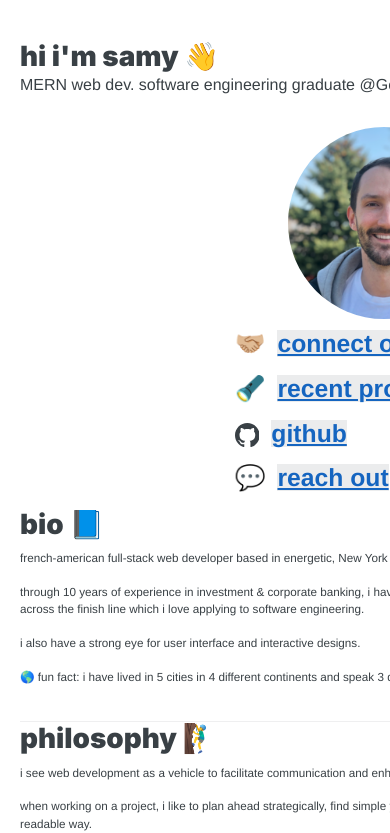
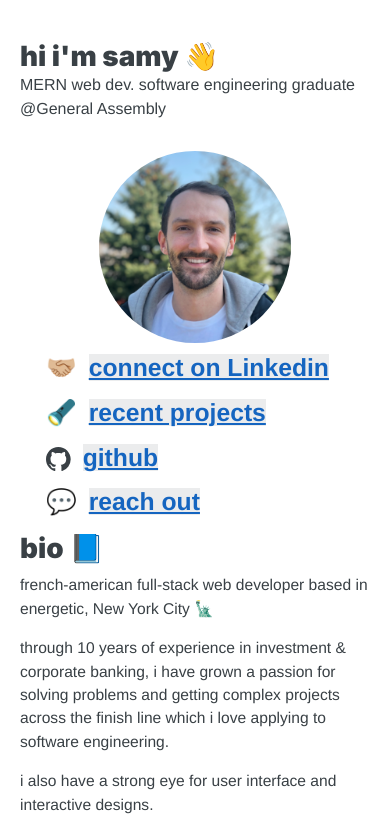
Before and after one commit to samyfrey/portfolio, a React (Create React App) app: page / in a window 390 px wide. Shown: the top 833 px of the page. Built offline with nearby package versions, Linux system fonts and the light colour scheme; the HTML template or start-up script is replaced by a standard one.

Commit message:
fixed responsiveness by adding flex dir

```diff
--- a/src/App.scss
+++ b/src/App.scss
@@ -14,8 +14,9 @@ body {
   max-width: 700px;
   line-height: 1.5;
   @media only screen and (max-width: 700px) {
-    font-size: 3vw;
-
+    font-size: 4vw;
+    margin: auto;
+    flex-direction: column;
   }
 
 }
@@ -60,8 +61,8 @@ object-fit: cover;
 
 
 
-.project-thumbnails{
-  width: 500px;
-  height: 300px;
+// .project-thumbnails{
+//   width: 500px;
+//   height: 300px;
 
-}
+// }
```
